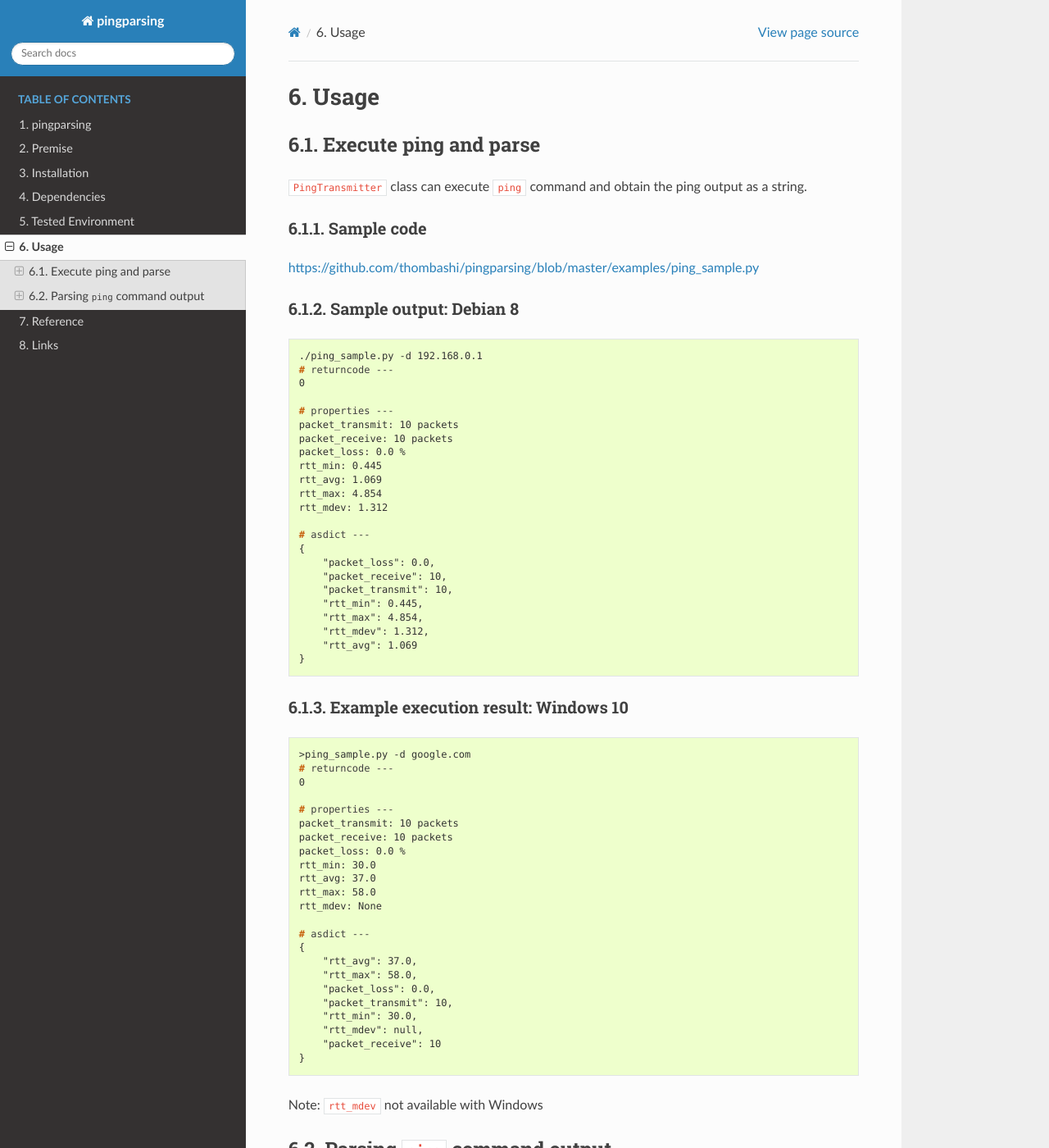
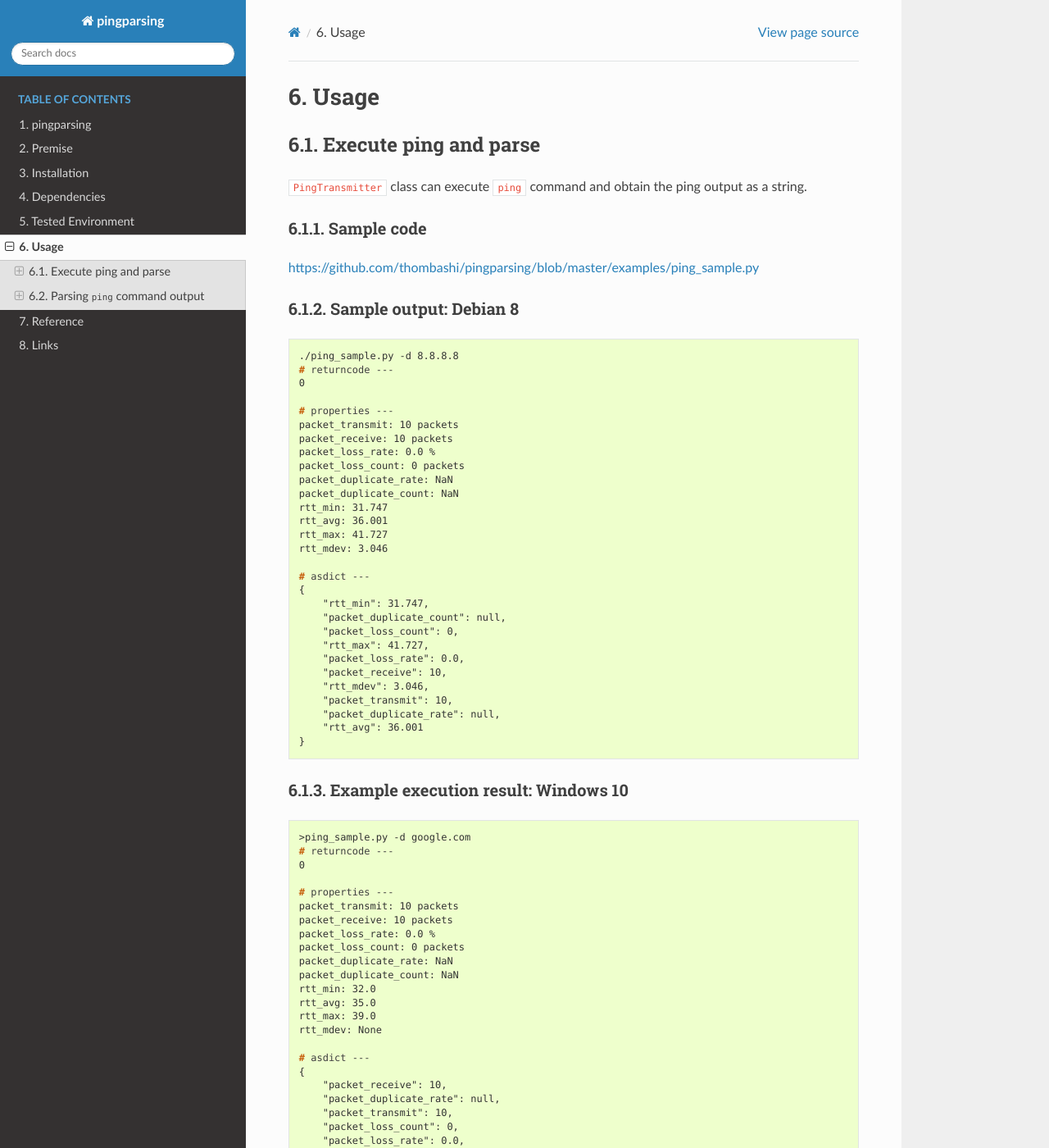
Before and after one commit to thombashi/pingparsing, a Sphinx documentation site: the page built from docs/pages/usage/index.rst, in a window 1280 px wide and 1400 px high. Shown: the whole window at 82% size. Built offline with Sphinx 7.4.7 and the Read the Docs theme 2.0.0, drawn with Linux system fonts in a browser that asks for light colours; pages that are not in the unit, such as notebooks, are missing from menus; some of the changed text lies outside the part shown.

Commit message:
Update docs

```diff
--- a/docs/pages/usage/index.rst
+++ b/docs/pages/usage/index.rst
@@ -17,29 +17,36 @@ Sample output: Debian 8
 
 .. code:: console
 
-    ./ping_sample.py -d 192.168.0.1
+    ./ping_sample.py -d 8.8.8.8
     # returncode ---
     0
 
     # properties ---
     packet_transmit: 10 packets
     packet_receive: 10 packets
-    packet_loss: 0.0 %
-    rtt_min: 0.445
-    rtt_avg: 1.069
-    rtt_max: 4.854
-    rtt_mdev: 1.312
+    packet_loss_rate: 0.0 %
+    packet_loss_count: 0 packets
+    packet_duplicate_rate: NaN
+    packet_duplicate_count: NaN
+    rtt_min: 31.747
+    rtt_avg: 36.001
+    rtt_max: 41.727
+    rtt_mdev: 3.046
 
     # asdict ---
     {
-        "packet_loss": 0.0,
+        "rtt_min": 31.747,
+        "packet_duplicate_count": null,
+        "packet_loss_count": 0,
+        "rtt_max": 41.727,
+        "packet_loss_rate": 0.0,
         "packet_receive": 10,
+        "rtt_mdev": 3.046,
         "packet_transmit": 10,
-        "rtt_min": 0.445,
-        "rtt_max": 4.854,
-        "rtt_mdev": 1.312,
-        "rtt_avg": 1.069
+        "packet_duplicate_rate": null,
+        "rtt_avg": 36.001
     }
+
 
 Example execution result: Windows 10
 ~~~~~~~~~~~~~~~~~~~~~~~~~~~~~~~~~~~~
@@ -53,22 +60,29 @@ Example execution result: Windows 10
     # properties ---
     packet_transmit: 10 packets
     packet_receive: 10 packets
-    packet_loss: 0.0 %
-    rtt_min: 30.0
-    rtt_avg: 37.0
-    rtt_max: 58.0
+    packet_loss_rate: 0.0 %
+    packet_loss_count: 0 packets
+    packet_duplicate_rate: NaN
+    packet_duplicate_count: NaN
+    rtt_min: 32.0
+    rtt_avg: 35.0
+    rtt_max: 39.0
     rtt_mdev: None
 
     # asdict ---
     {
-        "rtt_avg": 37.0,
-        "rtt_max": 58.0,
-        "packet_loss": 0.0,
+        "packet_receive": 10,
+        "packet_duplicate_rate": null,
         "packet_transmit": 10,
-        "rtt_min": 30.0,
+        "packet_loss_count": 0,
+        "packet_loss_rate": 0.0,
+        "rtt_avg": 35.0,
         "rtt_mdev": null,
-        "packet_receive": 10
+        "rtt_min": 32.0,
+        "packet_duplicate_count": null,
+        "rtt_max": 39.0
     }
+
 
 Note: ``rtt_mdev`` not available with Windows
 
@@ -103,9 +117,12 @@ Output
 
     ./parse_sample.py -f ping.txt
     # properties ---
-    packet_transmit: 60
-    packet_receive: 60
-    packet_loss: 0.0
+    packet_transmit: 60 packets
+    packet_receive: 60 packets
+    packet_loss_rate: 0.0 %
+    packet_loss_count: 0 packets
+    packet_duplicate_rate: NaN
+    packet_duplicate_count: NaN
     rtt_min: 61.425
     rtt_avg: 99.731
     rtt_max: 212.597
@@ -113,14 +130,18 @@ Output
 
     # asdict ---
     {
-        "rtt_avg": 99.731,
+        "rtt_min": 61.425,
+        "packet_duplicate_count": null,
+        "packet_loss_count": 0,
+        "rtt_max": 212.597,
+        "packet_loss_rate": 0.0,
+        "packet_receive": 60,
+        "rtt_mdev": 27.566,
         "packet_transmit": 60,
-        "rtt_max": 212.597,
-        "packet_loss": 0.0,
-        "rtt_min": 61.425,
-        "rtt_mdev": 27.566,
-        "packet_receive": 60
+        "packet_duplicate_rate": null,
+        "rtt_avg": 99.731
     }
+
 
 Example: Windows 10
 ~~~~~~~~~~~~~~~~~~~
```
